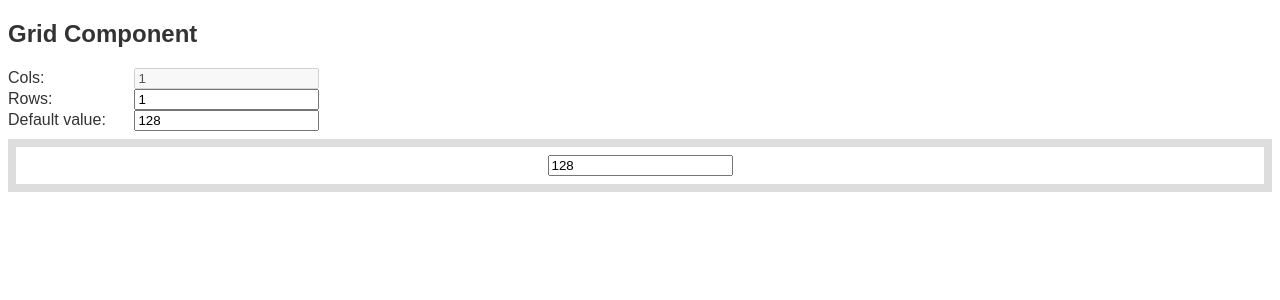
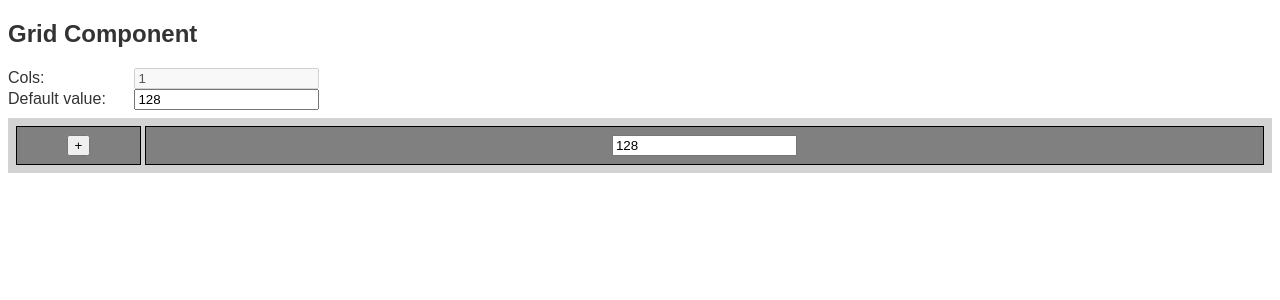
Before and after one commit to rahulcyadav/gridComponent, a React (Create React App) app: page / in a window 1280 px wide. Shown: the top 300 px of the page. Built offline with nearby package versions, Linux system fonts and the light colour scheme.

Commit message:
added expand and collapse control

```diff
--- a/src/App.js
+++ b/src/App.js
@@ -29,10 +29,10 @@ class App extends Component {
             <label className='' htmlFor='columns'>Cols: </label>
             <input type='number' className='' id='columns' name='columns' value={this.state.columns} onChange={this.handleColumnsChange} disabled/>
           </div>
-          <div>
+          {/* <div>
             <label className='' htmlFor='rows'>Rows: </label>
             <input type='number' className='' id='rows' name='rows' value={this.state.rows} onChange={this.handleRowsChange} />
-          </div>
+          </div> */}
           <div>
             <label className='' htmlFor='defaultValue'>Default value: </label>
             <input type='number' min='2' step='2' className='' id='defaultValue' name='defaultValue' value={this.state.defaultValue} onChange={this.handleDefaultValueChange} />
--- /dev/null
+++ b/src/ExpandCollapseControl.js
@@ -0,0 +1,12 @@
+import React from 'react';
+
+function ExpandCollapseControl(props) {
+    return (
+      <div className='inner-grid-item'>
+        <button type="button" onClick={props.expand}>+</button>
+        { props.collapse && <button type="button" onClick={props.collapse}>-</button> }
+      </div>
+    );
+}
+
+export default ExpandCollapseControl;
--- a/src/GridComponent.js
+++ b/src/GridComponent.js
@@ -1,6 +1,7 @@
 import React from 'react';
 import './styles/GridComponent.css';
 import NodeComponent from './NodeComponent';
+import ExpandCollapseControl from './ExpandCollapseControl';
 
 function Node(value){
   this.value = value;
@@ -11,21 +12,29 @@ function Node(value){
 class GridComponent extends React.Component {
   constructor(props) {
     super(props);
-    this.handleRowClick = this.handleRowClick.bind(this);
+    this.handleExpandClick = this.handleExpandClick.bind(this);
+    this.handleCollapseClick = this.handleCollapseClick.bind(this);
     this.handleValueChange = this.handleValueChange.bind(this);
     this.preTraverse = this.preTraverse.bind(this);
     this.state = {
-      tree: new Node(this.props.defaultValue),
-      treeArray: []
+      tree: new Node(this.props.defaultValue)
     }
   }
 
-
-  handleRowClick(node) {
+  handleExpandClick(node) {
     node.left = new Node(node.value/2);
     node.right = new Node(node.value/2);
-    this.state.treeArray = [];
-    // this.setState({treeArray: []});
+    this.treeArray = [];
+    this.expandCollapseControlArray = [];
+    this.preTraverse(this.state.tree);
+    this.forceUpdate();
+  }
+
+  handleCollapseClick(node) {
+    node.left = null;
+    node.right = null;
+    this.treeArray = [];
+    this.expandCollapseControlArray = [];
     this.preTraverse(this.state.tree);
     this.forceUpdate();
   }
@@ -35,7 +44,8 @@ class GridComponent extends React.Component {
       node.value = event.target.value;
       siblingNode.value = parentNode.value - node.value;
     }
-    this.state.treeArray = [];
+    this.treeArray = [];
+    this.expandCollapseControlArray = [];
     this.preTraverse(this.state.tree);
     this.forceUpdate();
   }
@@ -46,28 +56,19 @@ class GridComponent extends React.Component {
     if(!node){
       return;
     }
-    // this.setState(prevState => (
-    //   {
-    //     treeArray: [
-    //       ...prevState.treeArray,
-    //       <div
-    //         key={prevState.treeArray.length}
-    //         className='grid-item'
-    //         /* onClick={()=>this.handleRowClick(node)} */
-    //         onClick={(!node.left && !node.right && node.value > 1) ? ()=>this.handleRowClick(node) : null}
-    //       >
-    //         {node.value}
-    //       </div>
-    //     ]
-    //   }
-    // ));
-    this.state.treeArray.push(
+    this.treeArray.push(
       <NodeComponent
-        key={this.state.treeArray.length}
+        key={this.treeArray.length}
         className='grid-item'
-        onClick={(!node.left && !node.right && node.value > 1) ? ()=>this.handleRowClick(node) : null}
         onChange={(!node.left && !node.right && parentNode && siblingNode && node.value > 1) ? (event)=>this.handleValueChange(event, node, parentNode, siblingNode) : null}
         value={node.value}
+      />
+    );
+    this.expandCollapseControlArray.push(
+      <ExpandCollapseControl
+        key={this.expandCollapseControlArray.length}
+        expand={(!node.left && !node.right && node.value > 1) ? ()=>this.handleExpandClick(node) : null}
+        collapse={(node.left && node.right) ? ()=>this.handleExpandClick(node) : null}
       />
     );
     this.preTraverse(node.left, node, node.right);
@@ -77,8 +78,8 @@ class GridComponent extends React.Component {
 
   componentDidMount(){
     console.log('componentDidMount');
-    // this.setState({treeArray: []});
-    this.state.treeArray = [];
+    this.treeArray = [];
+    this.expandCollapseControlArray = [];
     this.preTraverse(this.state.tree);
     this.forceUpdate();
 
@@ -87,22 +88,27 @@ class GridComponent extends React.Component {
   render() {
     console.log('render');
     console.log(this.state.tree);
-    console.log(this.state.treeArray);
+    console.log(this.treeArray);
 
     // const gridItems = [];
     /* for (let i=0; i<this.props.rows; i++) {
       for (let j=0; j<this.props.columns; j++) {
-        gridItems.push(<div key={i} className='grid-item' onClick={()=>this.handleRowClick(i)} >{this.props.defaultValue}</div>)
+        gridItems.push(<div key={i} className='grid-item' onClick={()=>this.handleExpandClick(i)} >{this.props.defaultValue}</div>)
       }
     } */
     // let node = this.state.tree;
     // while(node.value){
-    //   gridItems.push(<div key={i} className='grid-item' onClick={()=>this.handleRowClick(node)} >{this.props.value}</div>)
+    //   gridItems.push(<div key={i} className='grid-item' onClick={()=>this.handleExpandClick(node)} >{this.props.value}</div>)
     // }
 
     return (
       <div className='grid-container'>
-        {this.state.treeArray}
+        <div className='grid-item'>
+          {this.expandCollapseControlArray}
+        </div>
+        <div className='grid-item'>
+          {this.treeArray}
+        </div>
       </div>
     );
   }
--- a/src/NodeComponent.js
+++ b/src/NodeComponent.js
@@ -1,30 +1,17 @@
-import React, { Component } from 'react';
-import './styles/App.css';
-import GridComponent from './GridComponent';
+import React from 'react';
 
-class Node extends Component {
-  constructor(props) {
-    super(props);
-    this.state = { left: 1, right: 1, value: 128 };
-    this.handleColumnsChange = this.handleColumnsChange.bind(this);
-
-  }
-  handleColumnsChange(event) {
-    this.setState({columns: event.target.value});
-  }
-
-
-  render() {
+function Node(props) {
     return (
-      <div
-        /* key={this.state.treeArray.length} */
-        className='grid-item'
-        onClick={this.props.onClick}
-      >
-        <input type='number' value={this.props.value} onChange={this.props.onChange ? (e)=>this.props.onChange(e) : null} onClick={(e)=>{e.stopPropagation()}} readOnly={!this.props.onChange} />
+      <div className='inner-grid-item' >
+        <input
+          type='number'
+          value={props.value}
+          onChange={props.onChange ? (e)=>props.onChange(e) : null}
+          onClick={(e)=>{e.stopPropagation()}}
+          readOnly={!props.onChange}
+        />
       </div>
     );
-  }
 }
 
 export default Node;
--- a/src/styles/GridComponent.css
+++ b/src/styles/GridComponent.css
@@ -1,16 +1,20 @@
-.grid-container{
+.grid-container {
+    display: grid;
+    grid-template-columns: 10% auto;
+    column-gap: 4px;
+    background-color: lightgray;
+    padding: 8px;
+}
+.grid-item {
     display: grid;
     grid-template-columns: auto;
-    background-color: #ddd;
+    row-gap: 4px;
+    background-color: darkgray;
+    /* padding: 8px; */
+}
+.inner-grid-item {
+    text-align: center;
+    border: 1px solid black;
+    background-color: gray;
     padding: 8px;
-    column-gap: 4px;
-    row-gap: 4px;
 }
-
-.grid-item {
-    background-color: #fff;
-    /* border: 2px solid #333; */
-    padding: 8px;
-    font-size: 16px;
-    text-align: center;
-}
```
